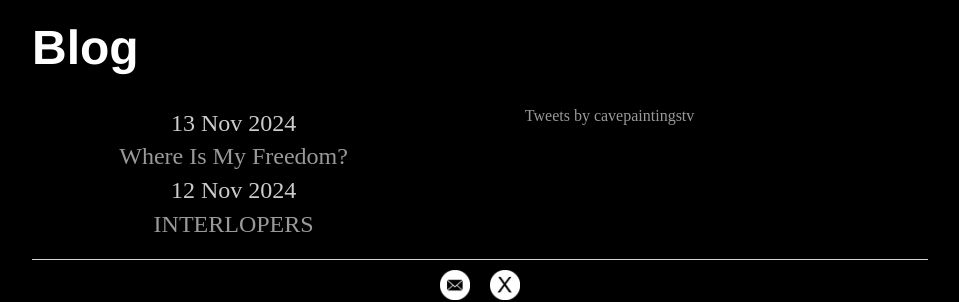
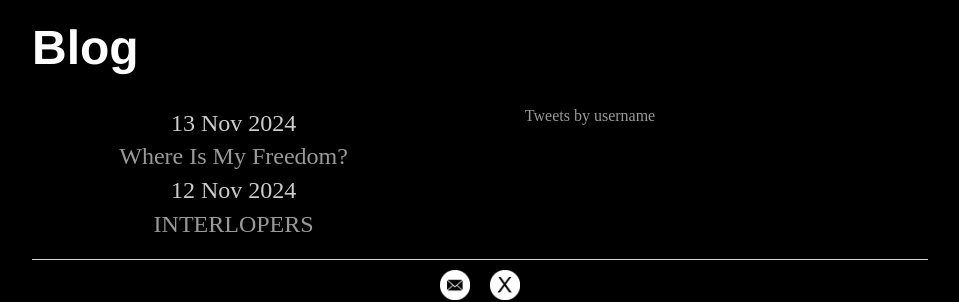
Before and after one commit to cavepaintingstv/cave, a Jekyll site: the page built from blog/index.html, in a window 1280 px wide. Shown: the part 200-502 px from the top of the page, without its empty margins (160-1119 px from the left). Built offline with Jekyll 4.4.1, drawn with Linux system fonts in a browser that asks for light colours; comment, search, counter and statistics services are not loaded.

Commit message:
Update index.html

```diff
--- a/blog/index.html
+++ b/blog/index.html
@@ -14,9 +14,9 @@ title: Blog
     </ul>
   </div>
   <div style="width: 45%;">
-    {% raw %}
-    <a class="twitter-timeline" href="https://twitter.com/cavepaintingstv?ref_src=twsrc%5Etfw">Tweets by cavepaintingstv</a>
-    <script async src="https://platform.twitter.com/widgets.js" charset="utf-8"></script>
-    {% endraw %}
+{% raw %}
+<a class="twitter-timeline" href="https://twitter.com/cavepaintingstv?ref_src=twsrc^tfw">Tweets by username</a>
+<script async src="https://platform.twitter.com/widgets.js" charset="utf-8"></script>
+{% endraw %}
   </div>
 </div>
```
